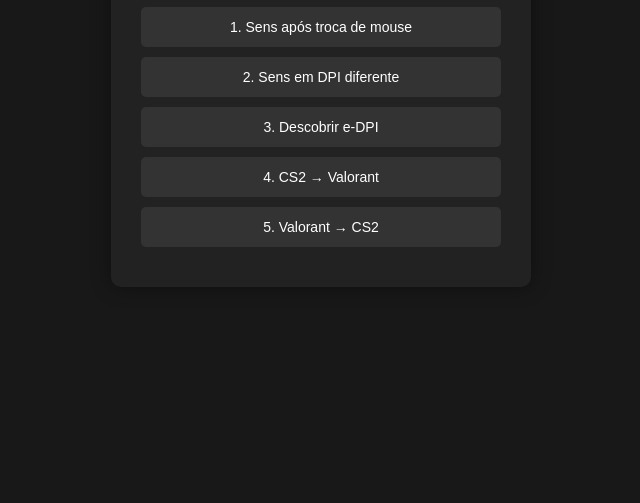
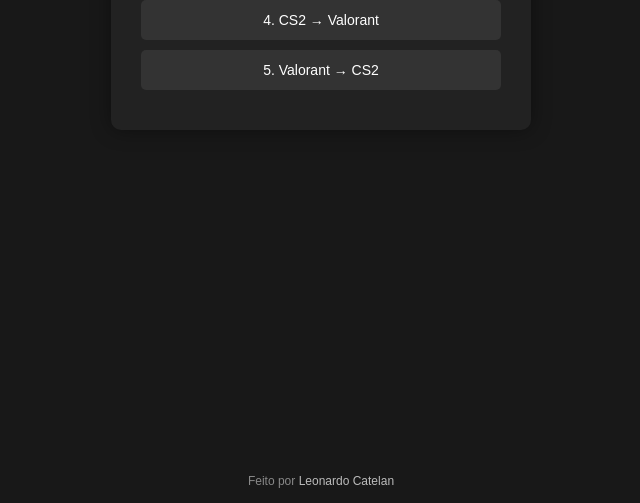
Before and after one commit to LeonardoCatelan/fpsutilities, a plain HTML site: page index.html in a window 1280 px wide. Shown: the part 297-800 px from the top of the page, without its empty margins (319-959 px from the left). Drawn offline with Linux system fonts and the light colour scheme.

Commit message:
adicionando rodapé nas páginas

```diff
--- a/index.html
+++ b/index.html
@@ -16,5 +16,14 @@
     <a class="menu-link" href="valorant-cs2.html">5. Valorant → CS2</a>
   </div>
 
+<footer class="footer">
+  Feito por
+  <a href="https://github.com/LeonardoCatelan"
+     target="_blank"
+     rel="noopener noreferrer">
+     Leonardo Catelan
+  </a>
+</footer>
+
 </body>
 </html>
--- a/style.css
+++ b/style.css
@@ -2,17 +2,21 @@
 * {
   box-sizing: border-box;
 }
+
+/* -- LAYOUT GERAL -- */
 
 body {
   font-family: Arial, sans-serif;
   background: #181818;
   color: #fff;
   display: flex;
-  justify-content: center;
-  align-items: center;
+  flex-direction: column; /* empilha container e footer verticalmente */
+  align-items: center;    /* centraliza horizontalmente */
   min-height: 100vh;
   margin: 0;
 }
+
+/* -- CONTAINER PRINCIPAL (caixa) -- */
 
 .container {
   background: #222;
@@ -22,12 +26,18 @@ body {
   max-width: 420px;
   text-align: center;
   box-shadow: 0 0 20px rgba(0,0,0,0.4);
+
+  margin-top: 60px; /* espaço visual do topo */
 }
+
+/* -- TEXTOS -- */
 
 h1 {
   margin-top: 0;
   margin-bottom: 20px;
 }
+
+/* -- LINKS DE MENU & BOTÕES -- */
 
 .menu-link,
 .btn {
@@ -50,6 +60,8 @@ h1 {
   background: #444;
 }
 
+/* -- LINK DE VOLTAR -- */
+
 .back-link {
   display: inline-block;
   margin-bottom: 15px;
@@ -61,6 +73,8 @@ h1 {
 .back-link:hover {
   color: #fff;
 }
+
+/* -- INPUTS E CAMPOS DE FORM -- */
 
 .form-group {
   text-align: left;
@@ -82,8 +96,29 @@ input[type="number"] {
   color: #fff;
 }
 
+/* -- RESULTADO DOS CÁLCULOS -- */
+
 .result {
   margin-top: 20px;
   font-weight: bold;
   min-height: 24px;
 }
+
+/* -- RODAPÉ -- */
+
+.footer {
+  margin-top: auto;      /* empurra pro final da tela */
+  margin-bottom: 15px;
+  font-size: 12px;
+  color: #888;
+  text-align: center;
+}
+
+.footer a {
+  color: #bbb;
+  text-decoration: none;
+}
+
+.footer a:hover {
+  color: #fff;
+}
```
Also changed, not shown: cs2-valorant.html (+8 -0 lines), edpi.html (+9 -0 lines), novo-dpi.html (+8 -0 lines), troca-mouse.html (+9 -0 lines), valorant-cs2.html (+8 -0 lines).
